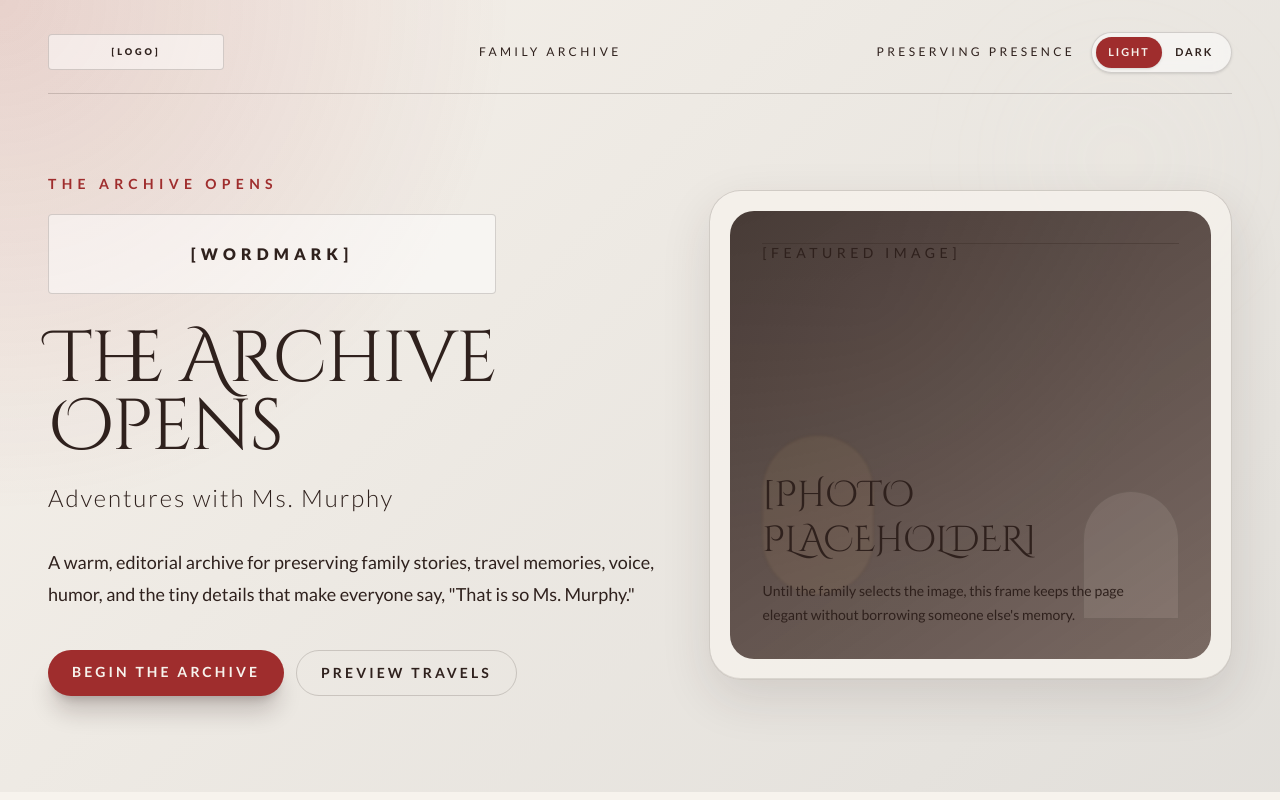
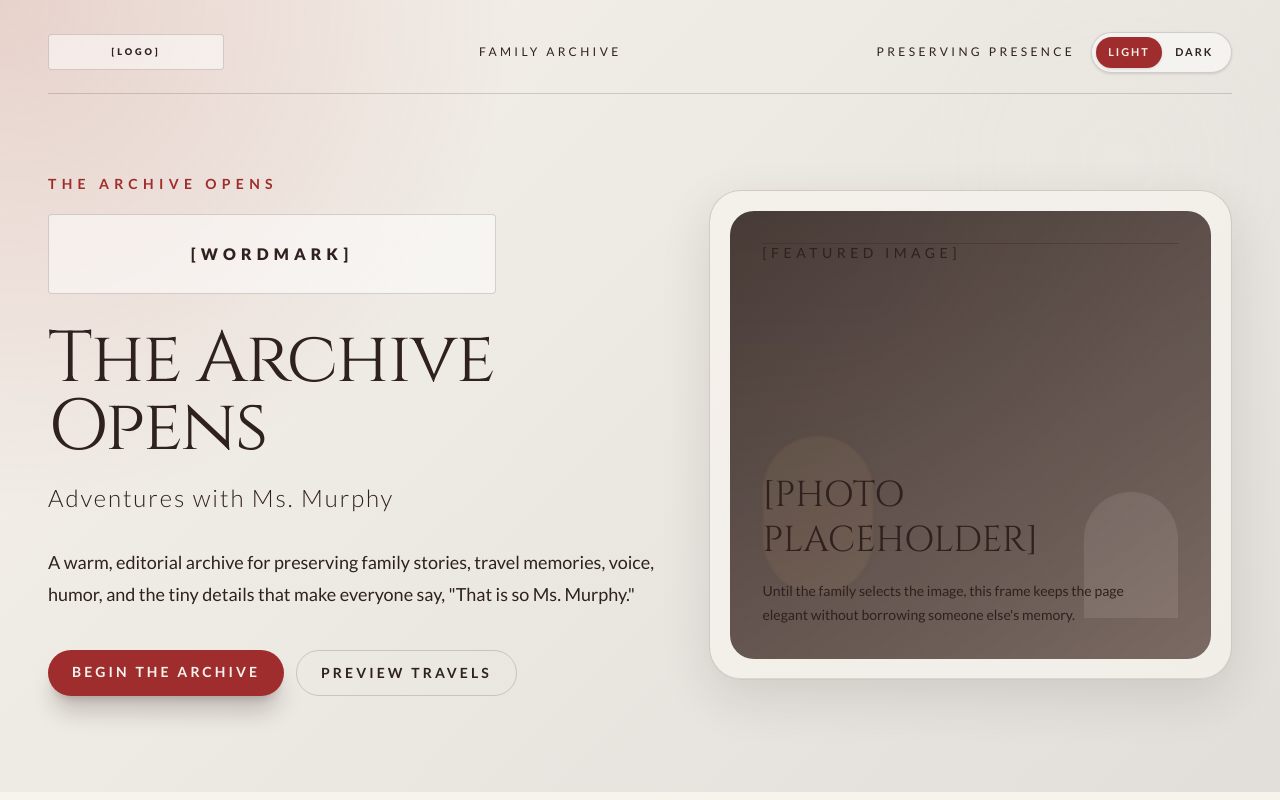
Before and after one commit to YCGEnt/laughsandeyerolls, a Next.js app: page / in a window 1280 px wide. Shown: the top 800 px of the page. Built offline with nearby package versions, Linux system fonts and the light colour scheme.

Commit message:
Use Cinzel for page headlines

```diff
--- a/styles/globals.css
+++ b/styles/globals.css
@@ -1,4 +1,4 @@
-@import url("https://fonts.googleapis.com/css2?family=Cinzel+Decorative:wght@400;700&family=Lato:wght@300;400;700;900&display=swap");
+@import url("https://fonts.googleapis.com/css2?family=Cinzel:wght@400;500;600;700&family=Cinzel+Decorative:wght@400;700&family=Lato:wght@300;400;700;900&display=swap");
 @import "tailwindcss";
 
 @theme {
@@ -64,7 +64,8 @@
   --color-panel-strong: var(--theme-panel-strong);
   --color-line: var(--theme-line);
   --font-sans: "Lato", ui-sans-serif, system-ui, sans-serif;
-  --font-display: "Cinzel Decorative", Georgia, serif;
+  --font-display: "Cinzel", Georgia, serif;
+  --font-logo: "Cinzel Decorative", Georgia, serif;
 }
 
 :root {
```
